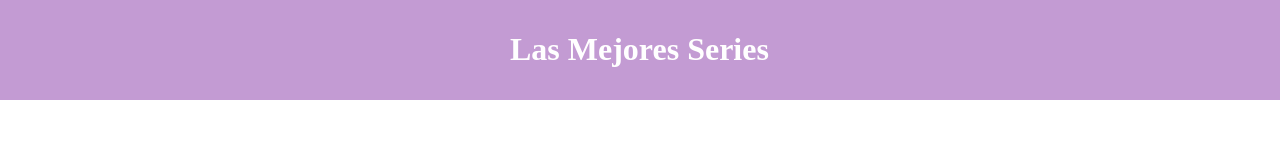
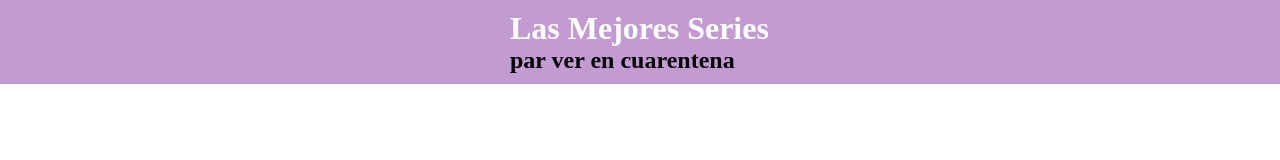
Before and after one commit to KatherineSanchezMolano/Barbetty-Chacua-Sanchez-DSII-2020-1-50, a plain HTML site: page index.html in a window 1280 px wide. Drawn offline with Linux system fonts and the light colour scheme.

Commit message:
Update index.html
Update header

```diff
--- a/index.html
+++ b/index.html
@@ -1,3 +1,5 @@
+<!DOCTYPE html>
+<html lang="en">
 <head>
     <meta charset="UTF-8">
     <meta name="viewport" content="width=device-width, initial-scale=1.0">
@@ -14,18 +16,23 @@
         }
 
         body {
-            margin: 0em;
+            margin: 0;
         }
         h1{
             color: white;
+            margin: 0;
             font-family: "Segoe Script";
-
+        }
+        h2{
+            margin: 0;
+            font-family: "Segoe Script";
         }
     </style>
 </head>
 <body>
 <div class="header">
     <h1>Las Mejores Series</h1>
+    <h2>par ver en cuarentena</h2>
 </div>
 </body>
 
```
